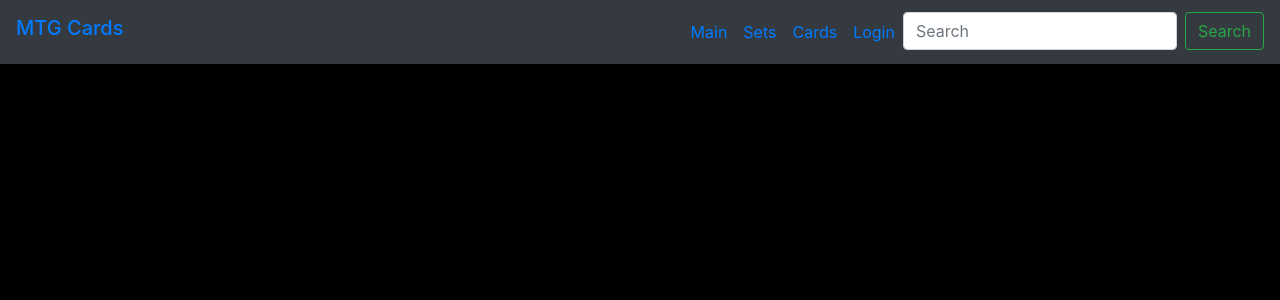
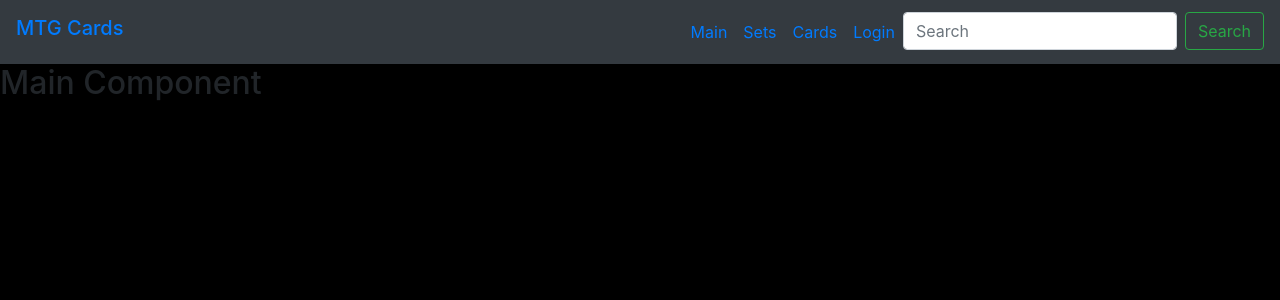
Before and after one commit to pyRN/that-card-react, a React (Create React App) app: page / in a window 1280 px wide. Shown: the top 300 px of the page. Built offline with nearby package versions, Linux system fonts and the light colour scheme.

Commit message:
Directed cards functionality to the cards tab

```diff
--- a/src/App.js
+++ b/src/App.js
@@ -39,7 +39,7 @@ const App = () => {
                 <div className="static-top sticky-top">
                     <NavBarComponent handleCardSearch={handleCardSearch}/>
                 </div>
-                <Route path="/" exact render={props => <MainComponent searchedCardName={searchedCardName} cardList={cardList}/>}/>
+                <Route path="/" exact render={props => <MainComponent/>}/>
                 <Route path="/sets" exact render={props => <SetComponent />}/>
                 <Route path="/cards" exact render={props => <CardsComponent searchedCardName={searchedCardName} cardList={cardList} />}/>
                 <Route path="/login" exact render={props => <LoginComponent />}/>
--- a/src/components/CardComponent.jsx
+++ b/src/components/CardComponent.jsx
@@ -1,6 +1,7 @@
 import React from 'react'
 
 function CardComponent({cardInfo}){
+    console.log(cardInfo)
     return (
         <div className="card m-1 border border-dark bg-dark rounded" style={{width: "18rem"}}>
             <img src={cardInfo.image_uris.normal} className="card-img-top" alt={cardInfo.name}/>
--- a/src/components/CardsComponent.jsx
+++ b/src/components/CardsComponent.jsx
@@ -1,11 +1,28 @@
 import React from 'react'
+import CardComponent from './CardComponent'
 
-function CardsComponent(){
-                ''
+function CardsComponent({searchedCardName, cardList}){
+    let cards = cardList !== undefined ? cardList.map(function(cardInfo){
+        if(!cardInfo.digital)       //Do not show online only versions of the card
+            return <CardComponent cardInfo={cardInfo} />
+    })
+    :
+    ''
+
     return (
-
-        <div>
-            <h2>Cards Component</h2>
+        <div
+            style={
+                {
+                    display: "grid",
+                    gridTemplateColumns: 'repeat(5, 1fr)',
+                    gridGap: 10,
+                    margin: 10,
+                    backgroundColor: "black"
+                }
+        }>
+            {
+                cards
+            }
         </div>
     )
 }
--- a/src/components/MainComponent.jsx
+++ b/src/components/MainComponent.jsx
@@ -1,30 +1,11 @@
 import React from 'react'
 
-import CardComponent from './CardComponent'
 
-
-
-function MainComponent({searchedCardName, cardList}){
-    let cards = cardList !== undefined ? cardList.map(function(cardInfo){
-                    return <CardComponent cardInfo={cardInfo} />
-                })
-                :
-                ''
+function MainComponent(){
     return (
 
-        <div
-            style={
-                {
-                    display: "grid",
-                    gridTemplateColumns: 'repeat(5, 1fr)',
-                    gridGap: 10,
-                    margin: 10,
-                    backgroundColor: "black"
-                }
-        }>
-            {
-                cards
-            }
+        <div>
+            <h2>Main Component</h2>
         </div>
     )
 }
```
